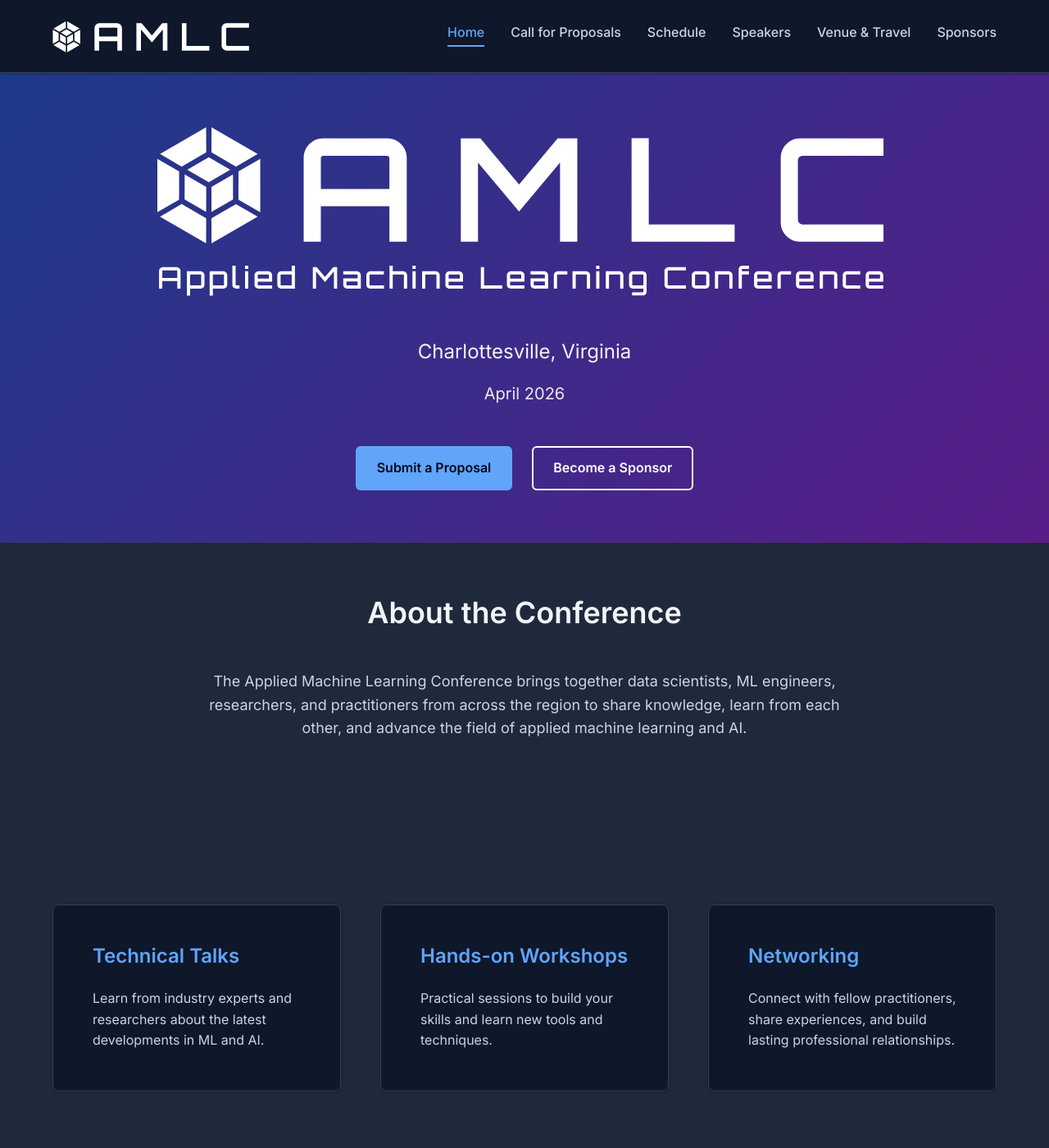
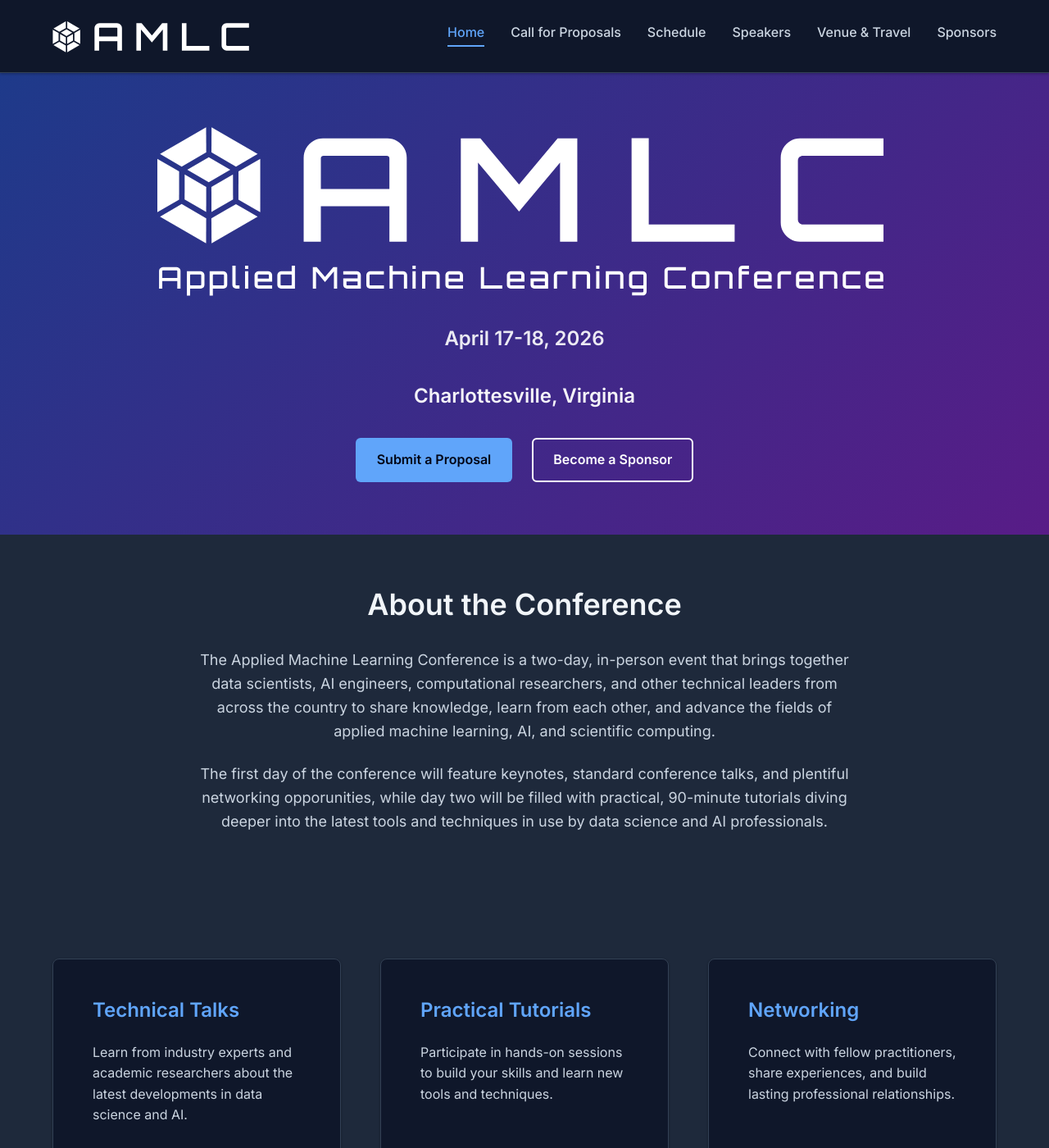
Before and after one commit to pwharrison/amlc-website, a Jekyll site: the page built from 2026/index.md, in a window 1280 px wide and 1400 px high. Shown: the whole window at 82% size. Built offline with Jekyll 4.4.1, drawn with Linux system fonts in a browser that asks for light colours; some of the changed text lies outside the part shown.

Commit message:
update text on landing page and add venues section

```diff
--- a/2026/index.md
+++ b/2026/index.md
@@ -10,8 +10,8 @@
     <div class="hero-logo">
       <img src="{{ '/assets/images/amlc-hero-logo.svg' | relative_url }}" alt="Applied Machine Learning Conference">
     </div>
+    <p class="hero-date">April 17-18, 2026</p>
     <p class="hero-subtitle">Charlottesville, Virginia</p>
-    <p class="hero-date">April 2026</p>
     <div class="hero-cta">
       <a href="{{ '/2026/cfp/' | relative_url }}" class="btn btn-primary">Submit a Proposal</a>
       <a href="{{ '/2026/sponsors/' | relative_url }}" class="btn btn-secondary">Become a Sponsor</a>
@@ -22,7 +22,9 @@
 <section class="about">
   <div class="container">
     <h2>About the Conference</h2>
-    <p>The Applied Machine Learning Conference brings together data scientists, ML engineers, researchers, and practitioners from across the region to share knowledge, learn from each other, and advance the field of applied machine learning and AI.</p>
+    <p>The Applied Machine Learning Conference is a two-day, in-person event that brings together data scientists, AI engineers, computational researchers, and other technical leaders from across the country to share knowledge, learn from each other, and advance the fields of applied machine learning, AI, and scientific computing.</p>
+    <p>The first day of the conference will feature keynotes, standard conference talks, and plentiful networking opporunities, while day two will be filled with practical, 90-minute tutorials diving deeper into the latest tools and techniques in use by data science and AI professionals.
+    </p>
   </div>
 </section>
 
@@ -31,11 +33,11 @@
     <div class="highlights-grid">
       <div class="highlight-item">
         <h3>Technical Talks</h3>
-        <p>Learn from industry experts and researchers about the latest developments in ML and AI.</p>
+        <p>Learn from industry experts and academic researchers about the latest developments in data science and AI.</p>
       </div>
       <div class="highlight-item">
-        <h3>Hands-on Workshops</h3>
-        <p>Practical sessions to build your skills and learn new tools and techniques.</p>
+        <h3>Practical Tutorials</h3>
+        <p>Participate in hands-on sessions to build your skills and learn new tools and techniques.</p>
       </div>
       <div class="highlight-item">
         <h3>Networking</h3>
@@ -45,22 +47,24 @@
   </div>
 </section>
 
-<section class="key-dates">
+<section class="venues">
   <div class="container">
-    <h2>Key Dates</h2>
-    <ul class="dates-list">
-      <li>
-        <strong>Call for Proposals Opens:</strong> TBD
-      </li>
-      <li>
-        <strong>CFP Deadline:</strong> TBD
-      </li>
-      <li>
-        <strong>Speaker Notifications:</strong> TBD
-      </li>
-      <li>
-        <strong>Conference Dates:</strong> April 2026
-      </li>
-    </ul>
+    <h2>Venues</h2>
+    <div class="venue-item">
+      <img src="{{ '/assets/images/venue-day1.jpg' | relative_url }}" alt="Violet Crown Charlottesville">
+      <div class="venue-info">
+        <h3>Friday, April 17: Keynotes, Technical Talks, and Networking</h3>
+        <p><b>Violet Crown Cimena</b></p>
+        <p><i>200 West Main Street, Charlottesville, VA 22902</i></p>
+      </div>
+    </div>
+    <div class="venue-item">
+      <img src="{{ '/assets/images/venue-day2.jpg' | relative_url }}" alt="UVA School of Data Science">
+      <div class="venue-info">
+        <h3>Saturday, April 18: Practical Tutorials</h3>
+        <p><b>UVA School of Data Science</b></p>
+        <p><i>1919 Ivy Road, Charlottesville, VA 22904</i></p>
+      </div>
+    </div>
   </div>
 </section>
--- a/assets/css/style.css
+++ b/assets/css/style.css
@@ -320,7 +320,7 @@
 }
 
 .hero-logo {
-  margin: 0 auto var(--spacing-xl);
+  margin: 0 auto var(--spacing-lg);
   max-width: 900px;
   display: flex;
   justify-content: center;
@@ -334,13 +334,15 @@
 
 .hero-subtitle {
   font-size: 1.5rem;
-  margin-bottom: var(--spacing-sm);
+  font-weight: 600;
+  margin-bottom: var(--spacing-lg);
   opacity: 0.95;
 }
 
 .hero-date {
-  font-size: 1.25rem;
-  margin-bottom: var(--spacing-xl);
+  font-size: 1.5rem;
+  font-weight: 600;
+  margin-bottom: var(--spacing-lg);
   opacity: 0.9;
 }
 
@@ -404,7 +406,7 @@
 
 section h2 {
   text-align: center;
-  margin-bottom: var(--spacing-xl);
+  margin-bottom: var(--spacing-lg);
   font-size: 2.25rem;
 }
 
@@ -431,7 +433,6 @@
   display: grid;
   grid-template-columns: repeat(auto-fit, minmax(280px, 1fr));
   gap: var(--spacing-xl);
-  margin-top: var(--spacing-xl);
 }
 
 .highlight-item {
@@ -459,26 +460,43 @@
   margin-bottom: 0;
 }
 
-/* Key Dates */
-.key-dates {
+/* Venues */
+.venues {
   background-color: var(--bg-primary);
 }
 
-.dates-list {
-  max-width: 600px;
-  margin: 0 auto;
-  list-style: none;
-  padding: 0;
+.venue-item {
+  margin-bottom: var(--spacing-2xl);
+  border-radius: 8px;
+  overflow: hidden;
+  background-color: var(--bg-secondary);
+  border: 1px solid var(--border-color);
 }
 
-.dates-list li {
-  padding: var(--spacing-md);
-  border-bottom: 1px solid var(--border-color);
-  font-size: 1.125rem;
+.venue-item:last-child {
+  margin-bottom: 0;
 }
 
-.dates-list li:last-child {
-  border-bottom: none;
+.venue-item img {
+  width: 100%;
+  height: auto;
+  display: block;
+}
+
+.venue-info {
+  padding: var(--spacing-lg);
+}
+
+.venue-info h3 {
+  color: var(--primary-color);
+  font-size: 1.5rem;
+  margin-bottom: var(--spacing-sm);
+}
+
+.venue-info p {
+  color: var(--text-secondary);
+  font-size: 1.125rem;
+  margin-bottom: 0;
 }
 
 /* ===================================
--- a/index.html
+++ b/index.html
@@ -2,11 +2,11 @@
 <html>
 <head>
   <meta charset="utf-8">
-  <meta http-equiv="refresh" content="0; url=/amlc-website/2026/">
-  <link rel="canonical" href="/amlc-website/2026/">
+  <meta http-equiv="refresh" content="0; url=2026/">
+  <link rel="canonical" href="2026/">
   <title>2026 Applied Machine Learning Conference - Redirecting...</title>
 </head>
 <body>
-  <p>Redirecting to <a href="/amlc-website/2026/">2026 Applied Machine Learning Conference</a>...</p>
+  <p>Redirecting to <a href="2026/">2026 Applied Machine Learning Conference</a>...</p>
 </body>
 </html>
```
Also changed, not shown: assets/images/venue-day1.jpg (added), assets/images/venue-day2.jpg (added).
